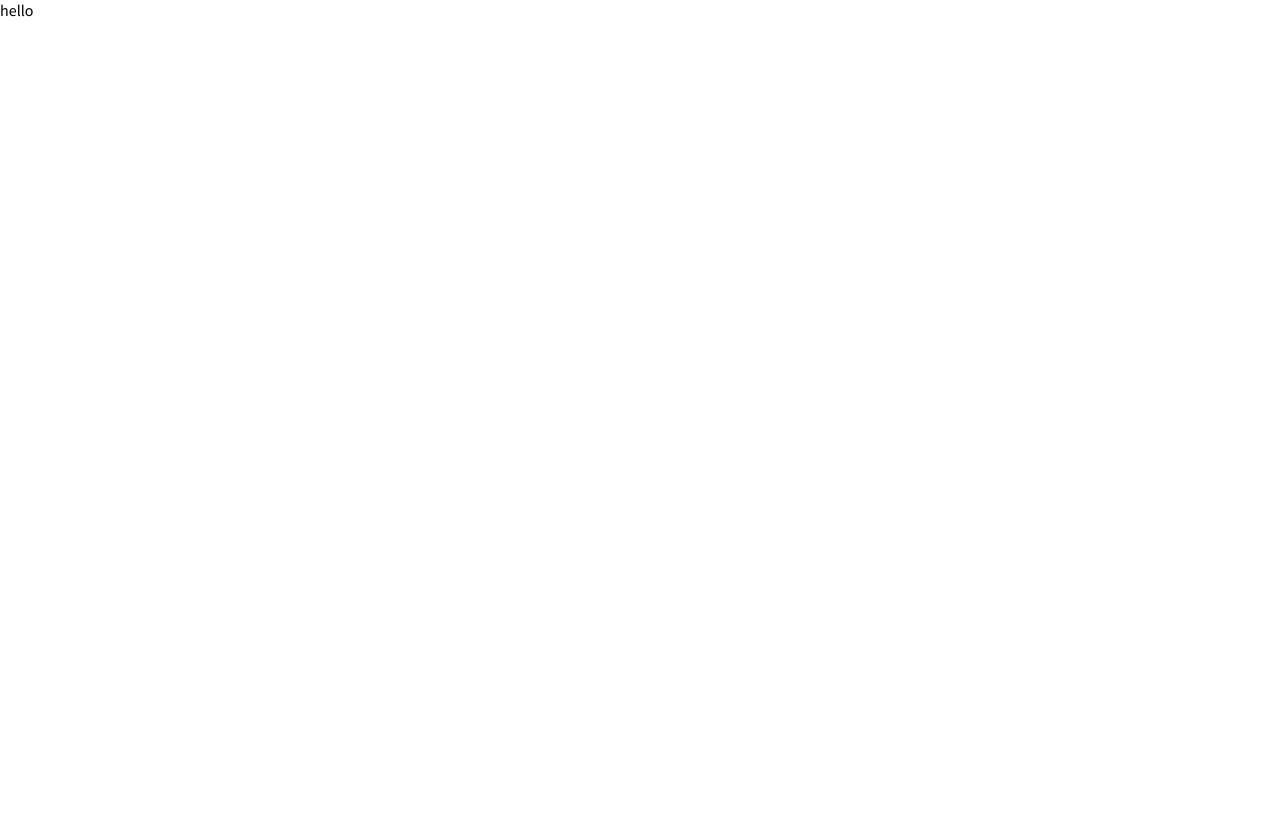
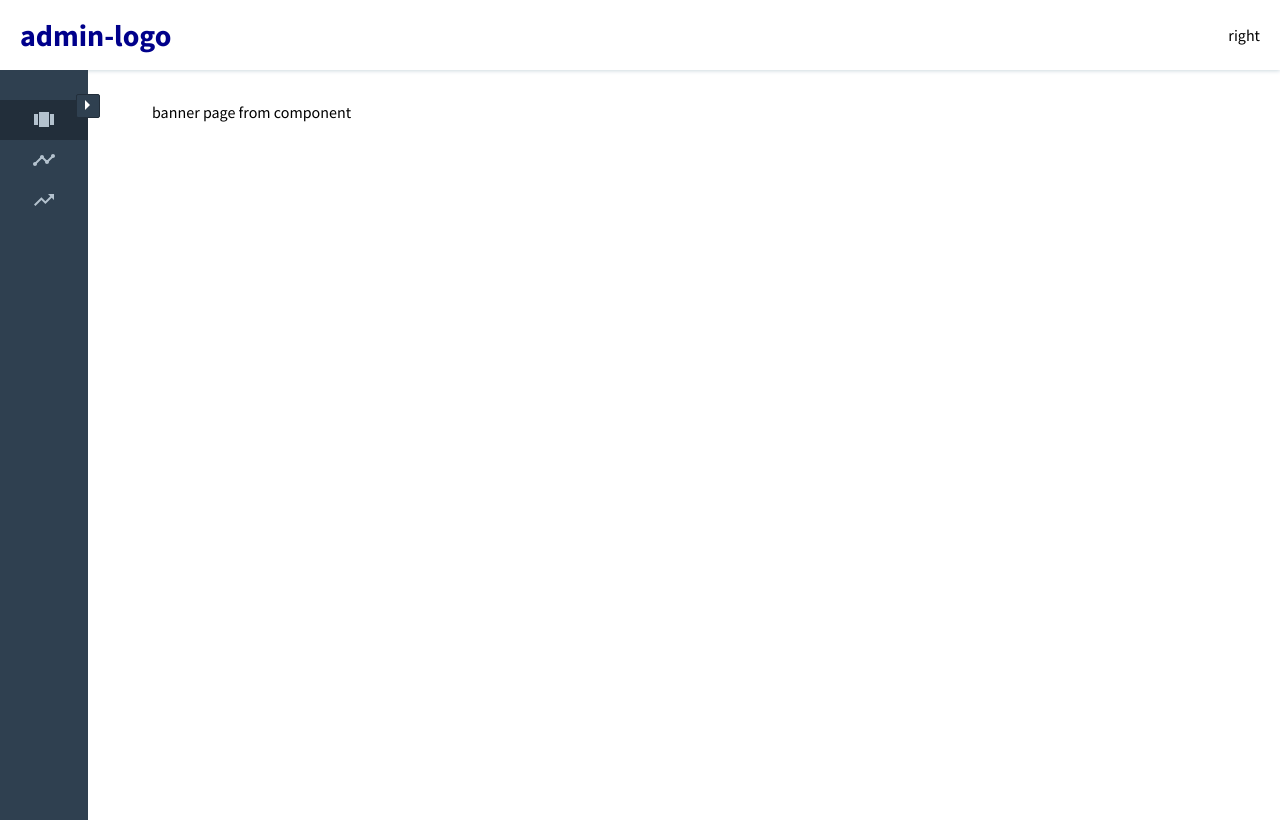
Before and after one commit to oguzkayaya/react-hotel, a React (Create React App) app in the folder react-hotel-admin/: page /banner in a window 1280 px wide. Built offline with nearby package versions, Linux system fonts and the light colour scheme.

Commit message:
admin side bar, react routed

```diff
--- a/react-hotel-admin/package.json
+++ b/react-hotel-admin/package.json
@@ -3,11 +3,14 @@
   "version": "0.1.0",
   "private": true,
   "dependencies": {
+    "@material-ui/core": "^4.12.3",
+    "@material-ui/icons": "^4.11.2",
     "@testing-library/jest-dom": "^5.14.1",
     "@testing-library/react": "^11.2.7",
     "@testing-library/user-event": "^12.8.3",
     "react": "^17.0.2",
     "react-dom": "^17.0.2",
+    "react-router-dom": "^5.3.0",
     "react-scripts": "4.0.3",
     "web-vitals": "^1.1.2"
   },
--- a/react-hotel-admin/src/App.js
+++ b/react-hotel-admin/src/App.js
@@ -1,10 +1,39 @@
+import React from "react";
+import {
+	BrowserRouter as Router,
+	Switch,
+	Route,
+	Link
+} from "react-router-dom";
+import "./app.css"
+import Banner from "./components/banner/Banner";
+import Sidebar from "./components/sidebar/Sidebar";
+import TopBar from "./components/topbar/Topbar";
 
 function App() {
-  return (
-    <div className="App">
-      hello
-    </div>
-  );
+	return (
+		<div>
+			<TopBar />
+			<div className="container">
+				<Router>
+					<Sidebar />
+					<div className="page-content">
+						<Switch>
+							<Route path="/banner">
+								<Banner />
+							</Route>
+							<Route path="/analitics">
+								analitics
+							</Route>
+							<Route path="/sales">
+								sales
+							</Route>
+						</Switch>
+					</div>
+				</Router>
+			</div>
+		</div>
+	);
 }
 
 export default App;
--- /dev/null
+++ b/react-hotel-admin/src/app.css
@@ -0,0 +1,8 @@
+.container {
+    display: flex;
+}
+
+.page-content {
+    padding: 2rem 4rem;
+    flex: 5;
+}
--- /dev/null
+++ b/react-hotel-admin/src/components/banner/Banner.jsx
@@ -0,0 +1,9 @@
+import React from 'react'
+
+export default function Banner() {
+    return (
+        <div>
+            banner page from component
+        </div>
+    )
+}
--- /dev/null
+++ b/react-hotel-admin/src/components/sidebar/Sidebar.jsx
@@ -0,0 +1,39 @@
+import React, { useState } from 'react';
+import { Link } from "react-router-dom";
+import "./sidebar.css"
+import { LineStyle, Timeline, TrendingUp, ArrowLeft, ViewCarousel } from '@material-ui/icons';
+
+export default function Sidebar() {
+    const [activeMenuItem, setActiveMenuItem] = useState("home");
+    const [panelMinimize, setPanelMinimize] = useState(true);
+
+    return (
+        <div className={`sidebar ${panelMinimize ? 'panel-minimized' : ''}`}>
+            <div className="sidebarWrapper">
+                <div className="sidebar-minimize-button" onClick={() => { setPanelMinimize(!panelMinimize) }}>
+                    <ArrowLeft />
+                </div>
+                <div className="sidebarMenu">
+                    <h3 className="sidebarTitle">DASHBOARD</h3>
+                    <ul className="sidebarList">
+                        <Link to="/banner">
+                            <li className={`sidebarListItem ${activeMenuItem === "home" ? "active" : ""}`} onClick={() => setActiveMenuItem("home")}>
+                                <ViewCarousel /> <div className="sidebar-item-text">Banner</div>
+                            </li>
+                        </Link>
+                        <Link to="/analitics">
+                            <li className={`sidebarListItem ${activeMenuItem === "analitics" ? "active" : ""}`} onClick={() => setActiveMenuItem("analitics")}>
+                                <Timeline /> <div className="sidebar-item-text">Analitics</div>
+                            </li>
+                        </Link>
+                        <Link to="/sales">
+                            <li className={`sidebarListItem ${activeMenuItem === "sales" ? "active" : ""}`} onClick={() => setActiveMenuItem("sales")}>
+                                <TrendingUp /> <div className="sidebar-item-text">Sales</div>
+                            </li>
+                        </Link>
+                    </ul>
+                </div>
+            </div>
+        </div>
+    )
+}
--- /dev/null
+++ b/react-hotel-admin/src/components/sidebar/sidebar.css
@@ -0,0 +1,66 @@
+.sidebar {
+    flex: 1;
+    height: calc(100vh - 50px);
+    background-color: #2f4050;
+    color: #b4c2ce;
+}
+
+.sidebarMenu {
+    padding: 30px 0;
+}
+
+.sidebarTitle {
+    font-size: .9rem;
+    padding: 0.5rem 2rem;
+}
+
+.sidebarListItem {
+    display: flex;
+    align-items: center;
+    column-gap: 1rem;
+    cursor: pointer;
+    padding: 0.5rem 2rem;
+    transition: 500ms all;
+}
+
+.sidebarListItem:hover {
+    background-color: #222e3a;
+}
+
+.sidebarListItem.active {
+    background-color: #222e3a;
+}
+
+.sidebar-minimize-button {
+    position: absolute;
+    right: -12px;
+    top: 24px;
+    height: 24px;
+    width: 24px;
+    border: 1px solid #222e3a;
+    border-radius: 2px;
+    background-color: #2f4050;
+    color: #fff;
+    cursor: pointer;
+}
+
+.sidebarWrapper {
+    position: relative;
+}
+
+.sidebar.panel-minimized {
+    flex-grow: 0;
+}
+
+.panel-minimized .sidebar-item-text, .panel-minimized .sidebarTitle {
+    display: none;
+}
+
+.panel-minimized .sidebar-minimize-button {
+    transform: rotate(180deg)
+}
+
+.sidebarList a {
+    color: unset;
+    text-decoration: unset;
+}
--- a/react-hotel-admin/src/components/topbar/topbar.css
+++ b/react-hotel-admin/src/components/topbar/topbar.css
@@ -1,7 +1,9 @@
 .topbar {
     width: 100%;
-    height: 50px;
+    height: 70px;
     background-color: white;
+    border-bottom: 1px solid #0000;
+    box-shadow: 0 1px 4px 0 #cfdae0;
 }
 
 .topbarWrapper {
```
Also changed, not shown: 1 other file (tests, documents, lock files or other folders).
